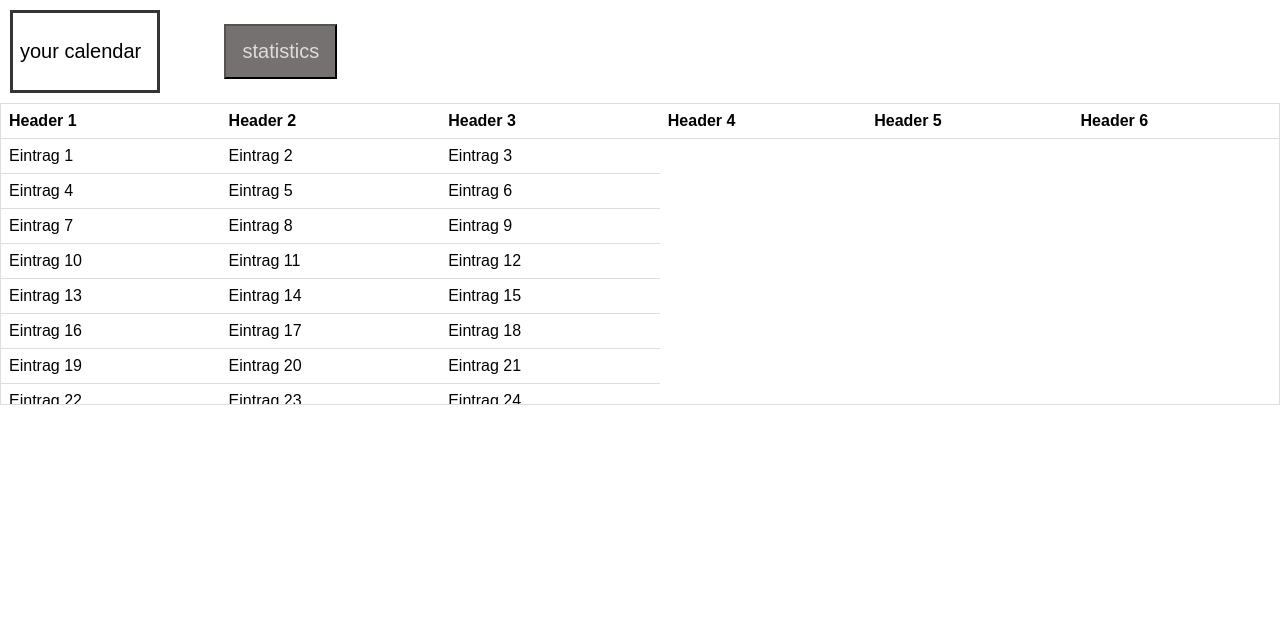
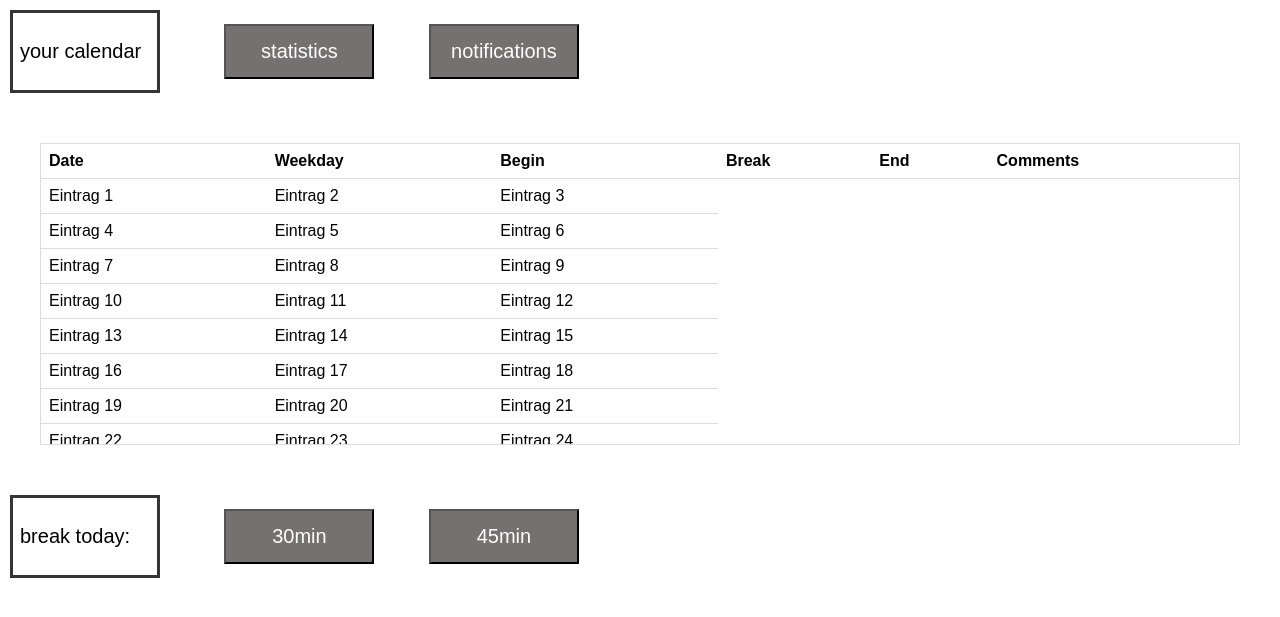
Before and after one commit to matixx03/Software-Engineering---Lab-Projects-Scrum-Waterfall-, a PHP site: page / in a window 1280 px wide. Shown: the part 75-692 px from the top of the page. Run offline with PHP 8.4, Linux system fonts and the light colour scheme.

Commit message:
main page

```diff
--- a/index.html
+++ b/index.html
@@ -24,20 +24,25 @@
     </div>
 
     <div class = buttonbox>
-      <button type="button" class ="statsbutton"><a href="index.html">statistics</a></button>
+      <button type="button" class ="statsbutton"><a href="statistics.html">statistics</a></button>
     </div>
+
+    <div class = buttonbox>
+      <button type="button" class ="statsbutton"><a href="notifications.html">notifications</a></button>
+    </div>
+
 
 
     <div class="table-container">
         <table>
           <thead>
             <tr>
-              <th>Header 1</th>
-              <th>Header 2</th>
-              <th>Header 3</th>
-              <th>Header 4</th>
-              <th>Header 5</th>
-              <th>Header 6</th>
+              <th>Date</th>
+              <th>Weekday</th>
+              <th>Begin</th>
+              <th>Break</th>
+              <th>End</th>
+              <th>Comments</th>
 
             </tr>
           </thead>
@@ -57,5 +62,18 @@
           </tbody>
         </table>
       </div>
+
+      <div class ="calbox">
+        <p>break today:</p>
+      </div>
+
+      <div class = buttonbox>
+        <button type="button" class ="statsbutton">30min</button>
+      </div>
+
+      <div class = buttonbox>
+        <button type="button" class ="statsbutton">45min</button>
+      </div>
+
     </main>
 </body>
--- a/main.css
+++ b/main.css
@@ -5,10 +5,11 @@ body{
 }
 a {
   text-decoration: none;
-  color: #dddddd;
+  color: #ffffff;
 }
 
 .table-container {
+  margin: 40px;
   height: 300px;
   overflow-y: scroll;
   border: 1px solid #ddd;
@@ -73,6 +74,8 @@ th, td {
   background-color: #757171;
   padding: 14px 16px;
   font-size: 20px;
+  width: 150px;
+  color: #ffffff;
 
 }
 
```
